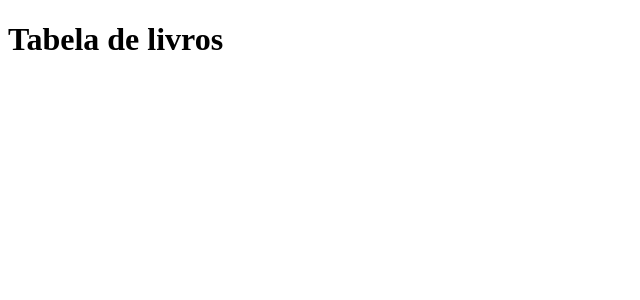
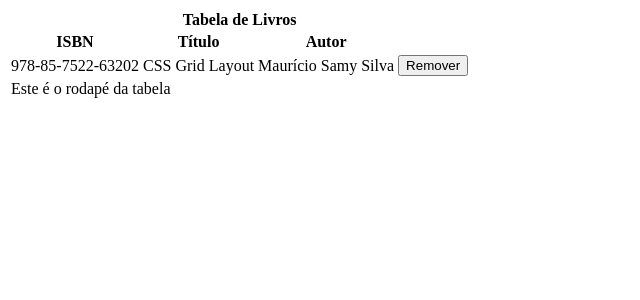
Before and after one commit to nathabonfim59/react-maujor-tabela-livros, a React (Create React App) app: page / in a window 1280 px wide. Shown: the top 300 px of the page, without its empty margins (0-640 px from the left). Built offline with nearby package versions, Linux system fonts and the light colour scheme.

Commit message:
feat(tabela/componentes): estrutura em componentes funcionais

```diff
--- a/src/App.js
+++ b/src/App.js
@@ -1,8 +1,15 @@
+import React from "react";
+import TabelaHead from './componentes/TabelaHead';
+import TabelaBody from './componentes/TabelaBody';
+import TabelaFoot from './componentes/TabelaFoot';
+
 function App() {
   return (
-      <div>
-        <h1>Tabela de livros</h1>
-      </div>
+    <table className="tabela">
+      <TabelaHead/>
+      <TabelaBody/>
+      <TabelaFoot/>
+    </table>
   );
 }
 
--- /dev/null
+++ b/src/componentes/TabelaBody.js
@@ -0,0 +1,16 @@
+import React from "react";
+
+const TabelaBody = () => (
+  <tbody>
+    <tr>
+      <td>978-85-7522-63202</td>
+      <td>CSS Grid Layout</td>
+      <td>Maurício Samy Silva</td>
+      <td>
+        <button className="botao remover">Remover</button>
+      </td>
+    </tr>
+  </tbody>
+);
+
+export default TabelaBody;
--- /dev/null
+++ b/src/componentes/TabelaFoot.js
@@ -0,0 +1,11 @@
+import React from "react";
+
+const TabelaFoot = () => (
+  <tfoot>
+    <tr>
+      <td colSpan="4">Este é o rodapé da tabela</td>
+    </tr>
+  </tfoot>
+);
+
+export default TabelaFoot;
--- /dev/null
+++ b/src/componentes/TabelaHead.js
@@ -0,0 +1,17 @@
+import React from "react";
+
+const TabelaHead = () => (
+  <thead>
+    <tr>
+      <th colSpan="4">Tabela de Livros</th>
+    </tr>
+    <tr>
+      <th>ISBN</th>
+      <th>Título</th>
+      <th>Autor</th>
+      <th></th>
+    </tr>
+  </thead>
+);
+
+export default TabelaHead;
```
Also changed, not shown: 1 other file (tests, documents, lock files or other folders).
